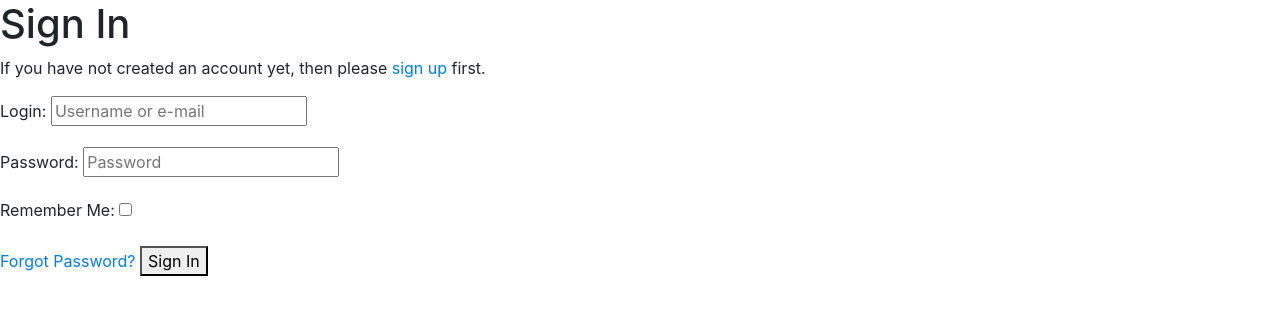
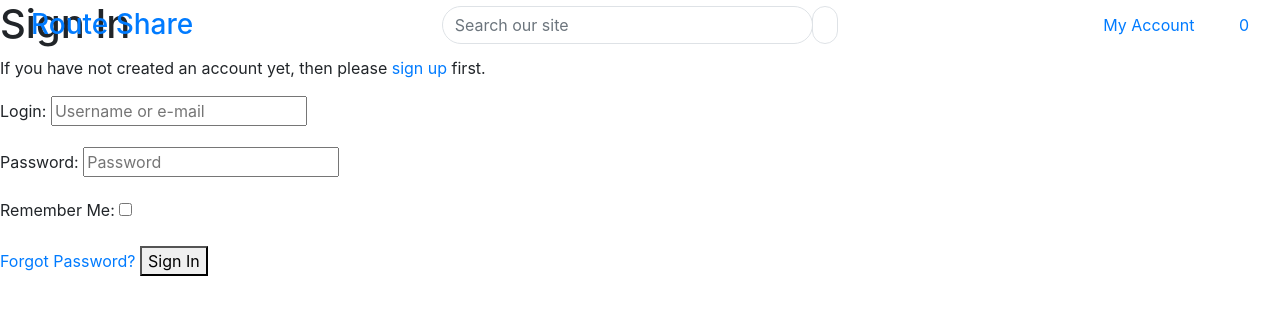
Before and after one commit to Sparkplug84/route_share_MS4, a Django app: page /accounts/login/ in a window 1280 px wide. Shown: the top 315 px of the page. Run offline with Django 3.2, Linux system fonts and the light colour scheme; some libraries are stand-ins or nearby versions.

Commit message:
Added html for the logo, search bar, login and basket

```diff
--- a/home/templates/home/index.html
+++ b/home/templates/home/index.html
@@ -13,14 +13,14 @@
     <div class="container h-100">
         <div class="row h-100">
             <div class="col-7 col-md-6 my-auto">
-                <h5 class="title-font text-black text-uppercase">Welcome to route share</h5>
+                <h6 class="title-font text-black text-uppercase">Welcome to route share</h6>
                 <h3 class="paragraph-font text-black">Come and join the cycle route sharing community!</h3>
                 <div class="my-5">
                     <h4>
-                        <a href="" class="btn btn-lg rounded-50 text uppercase py-3 callout-btn">Find a Route</a>
+                        <a href="" class="btn btn-lg rounded-pill text-uppercase py-3 callout-btn">Find a Route</a>
                     </h4>
                     <h4>
-                        <a href="" class="btn btn-lg rounded-50 text uppercase py-3 callout-btn">Sign Up</a>
+                        <a href="" class="btn btn-lg rounded-pill text-uppercase py-3 callout-btn">Sign Up</a>
                     </h4>
                 </div>
             </div>
--- a/templates/base.html
+++ b/templates/base.html
@@ -32,7 +32,70 @@
     <title>Route Share {% block extra_title %}{% endblock %}</title>
   </head>
   <body>
-    <header class="container-fluid fixed-top"></header>
+    <header class="container-fluid fixed-top">
+        <div class="row">
+            <div class="col-12 col-lg-4 my-auto py-1 py-lg-0 text-center text-lg-left">
+                <a href="{% url 'home' %}" class="nav-link main-logo-link">
+                    <h3 class="title-font text-orange my-0">Route Share</h3>
+                    <span class="icon">
+                        <i class="fas fa-biking"></i>
+                    </span>
+                </a>
+            </div>
+            <div class="col-12 col-lg-4 my-auto py-1 py-lg-0">
+                <form method="GET" action="">
+                    <div class="input-group w-100">
+                        <input class="form-control border border-black rounded-pill" type="text" name="q" placeholder="Search our site">
+                        <div class="input-group-append">
+                            <button class="form-control btn btn-black border border-black rounded-pill" type="submit">
+                                <span class="icon">
+                                    <i class="fas fa-search"></i>
+                                </span>
+                            </button>
+                        </div>
+                    </div>
+                </form>
+            </div>
+            <div class="col-12 col-lg-4 my-auto py-1 py-lg-0">
+                <ul class="list-inline list-unstyled text-center text-lg-right my-0">
+                    <li class="list-inline-item dropdown">
+                        <a class="text-black nav-link" href="#" id="user-options" data-toggle="dropdown" aria-haspopup="true" aria-expanded="false">
+                            <div class="text-center">
+                                <div><i class="fas fa-user fa-lg"></i></div>
+                                <p class="my-0">My Account</p>
+                            </div>
+                        </a>
+                        <div class="dropdown-menu border-0" aria-labelledby="user-options">
+                            {% if request.user.is_authenticated %}
+                                {% if request.user.is_superuser %}
+                                    <a href="" class="dropdown-item">Route Management</a>
+                                {% endif %}
+                                <a href="" class="dropdown-item">My Profile</a>
+                                <a href="{% url 'account_logout' %}" class="dropdown-item">Logout</a>
+                            {% else %}
+                                <a href="{% url 'account_signup' %}" class="dropdown-item">Register</a>
+                                <a href="{% url 'account_login' %}" class="dropdown-item">Login</a>
+                            {% endif %}
+                        </div>
+                    </li>
+                    <li class="list-inline-item">
+                        <a class="nav-link" href="">
+                            <div class="text-center">
+                                <div><i class="fas fa-shopping-bag fa-lg"></i></div>
+                                <p class="{% if item in basket %}basket-full font-weight-bold{% else %}basket-empty{% endif %} my-0 rounded-pill">
+                                    {% if item in basket %}
+                                        {{ item.count }}
+                                    {% else %}
+                                        0
+                                    {% endif %}
+                                </p>
+                            </div>
+                        </a>
+                    </li>
+                </ul>
+            </div>
+        </div>
+    </header>
 
     {% if messages %}
     <div class="message-container"></div>
```
